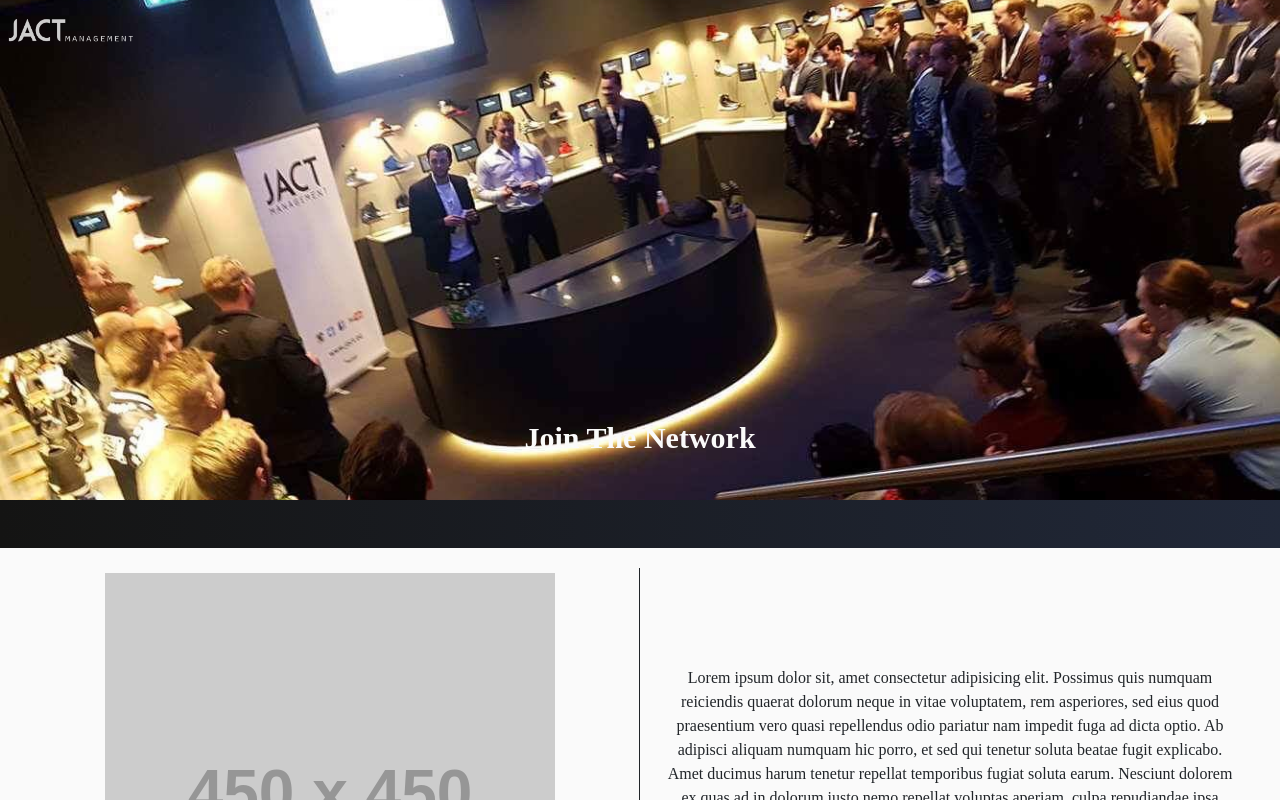
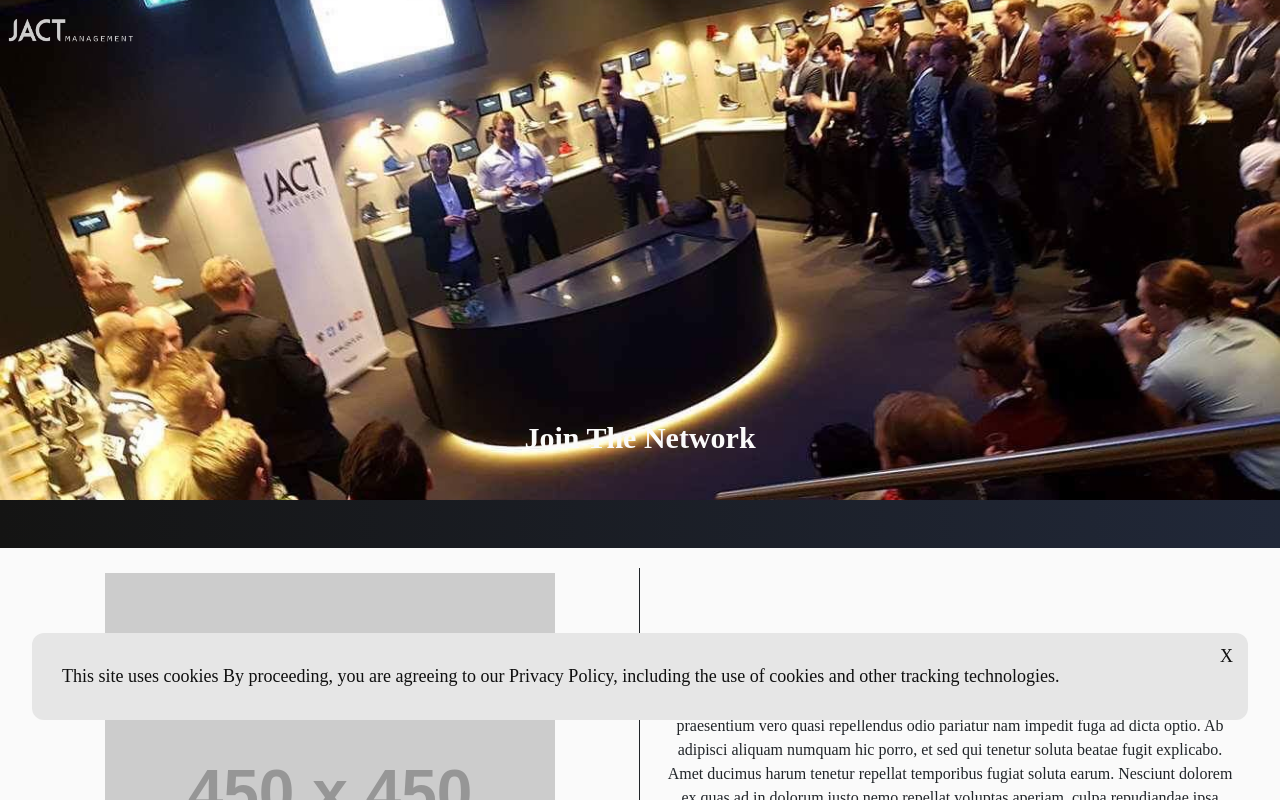
Before and after one commit to chrisMalm/jact-client, a React (Create React App) app: page / in a window 1280 px wide. Shown: the top 800 px of the page. Built offline with nearby package versions, Linux system fonts and the light colour scheme.

Commit message:
added gdpr popup

```diff
--- a/src/components/BookUsForLectures/BookUsForLectures.module.css
+++ b/src/components/BookUsForLectures/BookUsForLectures.module.css
@@ -20,5 +20,5 @@
   justify-content: center;
   align-items: center;
   padding: 20px;
-  border-right: 1px solid;
+  border-left: 1px solid;
 }
--- /dev/null
+++ b/src/components/Gdpr/Gdpr.js
@@ -0,0 +1,16 @@
+import classes from './Gdpr.module.css';
+import React from 'react';
+
+export const Gdpr = (props) => {
+  return (
+    <div className={classes.wrapperGdpr}>
+      <div className={classes.cross} onClick={() => props.setGdpr(!props.gdpr)}>
+        X
+      </div>
+      <div className={classes.gdpr}>
+        This site uses cookies By proceeding, you are agreeing to our Privacy
+        Policy, including the use of cookies and other tracking technologies.
+      </div>
+    </div>
+  );
+};
--- /dev/null
+++ b/src/components/Gdpr/Gdpr.module.css
@@ -0,0 +1,21 @@
+.wrapperGdpr {
+  color: rgb(15, 15, 15);
+  position: fixed;
+  z-index: 20;
+  bottom: 10%;
+  width: 95%;
+  background: rgb(230, 230, 230);
+  left: 50%;
+  transform: translateX(-50%);
+  border-radius: 12px;
+}
+.cross {
+  font-size: 18px;
+  padding: 10px 15px 0px 0px;
+  float: right;
+  cursor: pointer;
+}
+.gdpr {
+  padding: 30px;
+  font-size: 18px;
+}
--- a/src/components/JactCarousel/JactCarousel.js
+++ b/src/components/JactCarousel/JactCarousel.js
@@ -1,4 +1,4 @@
-import React from 'react';
+import React, { useState } from 'react';
 import classes from './JactCarousel.module.css';
 import { Carousel } from 'react-bootstrap';
 import slide1 from '../../assets/pic1.jpg';
@@ -6,10 +6,15 @@
 import slide3 from '../../assets/carousel3.jpg';
 import slide4 from '../../assets/carousel4.jpg';
 import slide5 from '../../assets/carousel5.jpg';
+import { Gdpr } from '../Gdpr/Gdpr';
 
 export const JactCarousel = () => {
+  const [gdpr, setGdpr] = useState(true);
+
   return (
     <div className={classes.wrapperCarousel}>
+      {gdpr ? <Gdpr setGdpr={setGdpr} gdpr={gdpr} /> : null}
+
       <Carousel prevIcon='' nextIcon='' indicators={false}>
         <Carousel.Item interval={3000} id={classes.item}>
           <img className={classes.imgOne} src={slide1} alt='first slide' />
```
